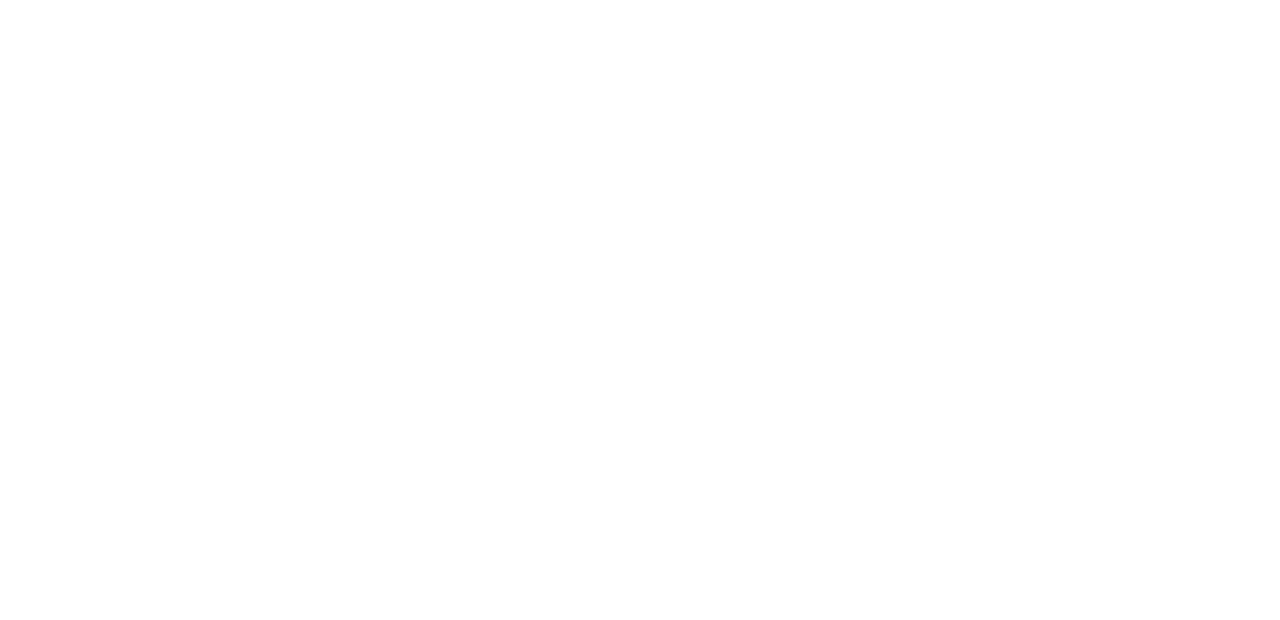
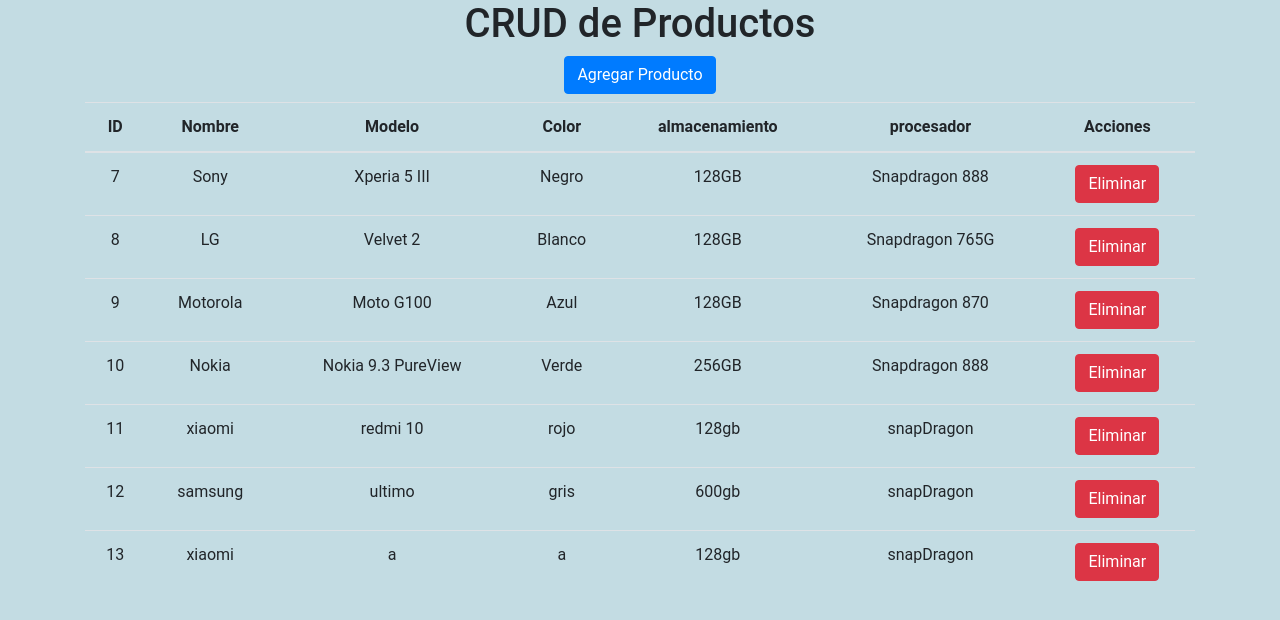
Before and after one commit to jotad9/CRUD_DeDispositivos, a website built with Vite: page index.html in a window 1280 px wide. Built offline with nearby package versions, Linux system fonts and the light colour scheme; data requests are answered from the project's data file.

Commit message:
Hago un servidor con json, creo el boton eliminar y crear producto

```diff
--- /dev/null
+++ b/db.json
@@ -0,0 +1,60 @@
+{
+  "dispositivos": [
+    {
+      "id": 7,
+      "marca": "Sony",
+      "modelo": "Xperia 5 III",
+      "color": "Negro",
+      "almacenamiento": "128GB",
+      "procesador": "Snapdragon 888"
+    },
+    {
+      "id": 8,
+      "marca": "LG",
+      "modelo": "Velvet 2",
+      "color": "Blanco",
+      "almacenamiento": "128GB",
+      "procesador": "Snapdragon 765G"
+    },
+    {
+      "id": 9,
+      "marca": "Motorola",
+      "modelo": "Moto G100",
+      "color": "Azul",
+      "almacenamiento": "128GB",
+      "procesador": "Snapdragon 870"
+    },
+    {
+      "id": 10,
+      "marca": "Nokia",
+      "modelo": "Nokia 9.3 PureView",
+      "color": "Verde",
+      "almacenamiento": "256GB",
+      "procesador": "Snapdragon 888"
+    },
+    {
+      "id": 11,
+      "marca": "xiaomi",
+      "modelo": "redmi 10",
+      "color": "rojo",
+      "almacenamiento": "128gb",
+      "procesador": "snapDragon"
+    },
+    {
+      "marca": "samsung",
+      "modelo": "ultimo",
+      "color": "gris",
+      "almacenamiento": "600gb",
+      "procesador": "snapDragon",
+      "id": 12
+    },
+    {
+      "marca": "xiaomi",
+      "modelo": "a",
+      "color": "a",
+      "almacenamiento": "128gb",
+      "procesador": "snapDragon",
+      "id": 13
+    }
+  ]
+}
--- a/index.html
+++ b/index.html
@@ -1,13 +1,45 @@
-<!doctype html>
-<html lang="en">
-  <head>
-    <meta charset="UTF-8" />
-    <link rel="icon" type="image/svg+xml" href="/vite.svg" />
-    <meta name="viewport" content="width=device-width, initial-scale=1.0" />
-    <title>Vite App</title>
-  </head>
-  <body>
-    <div id="app"></div>
-    <script type="module" src="/main.js"></script>
-  </body>
+<!DOCTYPE html>
+<html lang="es">
+<head>
+  <meta charset="UTF-8">
+  <meta name="viewport" content="width=device-width, initial-scale=1.0">
+  <title>CRUD de Productos</title>
+  <link rel="stylesheet" href="https://stackpath.bootstrapcdn.com/bootstrap/4.5.2/css/bootstrap.min.css">
+  <link rel="stylesheet" href="style.css">
+</head>
+<body>
+  <div class="container">
+    <div class="row">
+      <div class="col-12 text-center">
+        <h1>CRUD de Productos</h1>
+      </div>
+    </div>
+    <div class="row">
+      <div class="col-12 text-center">
+        <button type="button" class="btn btn-primary mb-2" onclick="location.href='crearProducto.html' ">Agregar Producto</button>
+      </div>
+    </div>
+    <div class="row">
+      <div class="col-12">
+        <table class="table">
+          <thead>
+            <tr>
+              <th>ID</th>
+              <th>Nombre</th>
+              <th>Modelo</th>
+              <th>Color</th>
+              <th>almacenamiento</th>
+              <th>procesador</th>
+              <th>Acciones</th>
+            </tr>
+          </thead>
+          <tbody id="tabla-dispositivos">
+
+          </tbody>
+        </table>
+      </div>
+    </div>
+  </div>
+  <script type="module" src="main.js"></script>
+</body>
 </html>
--- a/main.js
+++ b/main.js
@@ -1 +1,69 @@
-import './style.css';
+document.addEventListener("DOMContentLoaded", function () {
+  const cuerpoTabla = document.getElementById('tabla-dispositivos');
+
+  function mostrarProductos() {
+    fetch('http://localhost:3000/dispositivos', {
+      method: 'GET',
+      headers: {
+        'Content-Type': 'application/json'
+      }
+    })
+    .then(response => {
+      if (!response.ok) {
+        throw new Error('La respuesta del servidor no es válida');
+      }
+      return response.json();
+    })
+    .then(data => {
+      let html = '';
+      for (let dispositivo of data) {
+        html += `
+        <tr>
+          <td>${dispositivo.id}</td>
+          <td>${dispositivo.marca}</td>
+          <td>${dispositivo.modelo}</td>
+          <td>${dispositivo.color}</td>
+          <td>${dispositivo.almacenamiento}</td>
+          <td>${dispositivo.procesador}</td>
+          <td><button class="btn btn-danger" data-dispositivo-id="${dispositivo.id}">Eliminar</button></td>
+
+        </tr>
+        `;
+      }
+      cuerpoTabla.innerHTML = html;
+
+
+    // Agregar manejador de eventos para los botones de eliminación
+    const botonesEliminar = cuerpoTabla.querySelectorAll('button[data-dispositivo-id]');
+    botonesEliminar.forEach(btn => {
+      btn.addEventListener('click', function() {
+        const dispositivoId = this.getAttribute('data-dispositivo-id');
+        eliminarDispositivo(dispositivoId);
+      });
+    });
+  })
+
+  .catch(error => {
+    console.error('Error al cargar los productos:', error);
+  });
+}
+
+  function eliminarDispositivo(dispositivoId) {
+    fetch(`http://localhost:3000/dispositivos/${dispositivoId}`, {
+      method: 'DELETE'
+    })
+    .then(response => {
+      if (!response.ok) {
+        throw new Error('La respuesta del servidor no es válida');
+      }
+      mostrarProductos();
+      return response.json();
+
+    })
+    .catch(error => {
+      console.error('Error al eliminar el dispositivo:', error);
+    });
+  }
+
+  mostrarProductos();
+});
--- a/package.json
+++ b/package.json
@@ -10,5 +10,11 @@
   },
   "devDependencies": {
     "vite": "^4.4.5"
+  },
+  "dependencies": {
+    "axios": "^1.6.0",
+    "bootstrap": "^5.3.2",
+    "bootstrap-icons": "^1.11.1",
+    "node-fetch": "^3.3.2"
   }
 }
--- a/style.css
+++ b/style.css
@@ -1,97 +1,17 @@
-:root {
-  font-family: Inter, system-ui, Avenir, Helvetica, Arial, sans-serif;
-  line-height: 1.5;
-  font-weight: 400;
-
-  color-scheme: light dark;
-  color: rgba(255, 255, 255, 0.87);
-  background-color: #242424;
-
-  font-synthesis: none;
-  text-rendering: optimizeLegibility;
-  -webkit-font-smoothing: antialiased;
-  -moz-osx-font-smoothing: grayscale;
-  -webkit-text-size-adjust: 100%;
+body{
+    background-color: rgb(195, 220, 227);
+    font-family: 'Roboto', sans-serif;
+    font-size: 16px;
+    font-weight: 400;
+    line-height: 1.5;
+    color: #212529;
+    text-align: left;
+    margin: 0;
+    padding: 0;
+    box-sizing: border-box;
+    text-align: center;
 }
-
-a {
-  font-weight: 500;
-  color: #646cff;
-  text-decoration: inherit;
-}
-a:hover {
-  color: #535bf2;
-}
-
-body {
-  margin: 0;
-  display: flex;
-  place-items: center;
-  min-width: 320px;
-  min-height: 100vh;
-}
-
-h1 {
-  font-size: 3.2em;
-  line-height: 1.1;
-}
-
-#app {
-  max-width: 1280px;
-  margin: 0 auto;
-  padding: 2rem;
+form {
+  margin-top: 5%;
   text-align: center;
 }
-
-.logo {
-  height: 6em;
-  padding: 1.5em;
-  will-change: filter;
-  transition: filter 300ms;
-}
-.logo:hover {
-  filter: drop-shadow(0 0 2em #646cffaa);
-}
-.logo.vanilla:hover {
-  filter: drop-shadow(0 0 2em #f7df1eaa);
-}
-
-.card {
-  padding: 2em;
-}
-
-.read-the-docs {
-  color: #888;
-}
-
-button {
-  border-radius: 8px;
-  border: 1px solid transparent;
-  padding: 0.6em 1.2em;
-  font-size: 1em;
-  font-weight: 500;
-  font-family: inherit;
-  background-color: #1a1a1a;
-  cursor: pointer;
-  transition: border-color 0.25s;
-}
-button:hover {
-  border-color: #646cff;
-}
-button:focus,
-button:focus-visible {
-  outline: 4px auto -webkit-focus-ring-color;
-}
-
-@media (prefers-color-scheme: light) {
-  :root {
-    color: #213547;
-    background-color: #ffffff;
-  }
-  a:hover {
-    color: #747bff;
-  }
-  button {
-    background-color: #f9f9f9;
-  }
-}
```
Also changed, not shown: crearProducto.html (added, +35 -0 lines), crearProducto.js (added, +74 -0 lines), 1 other file.
